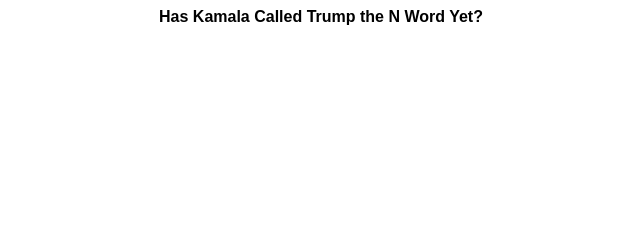
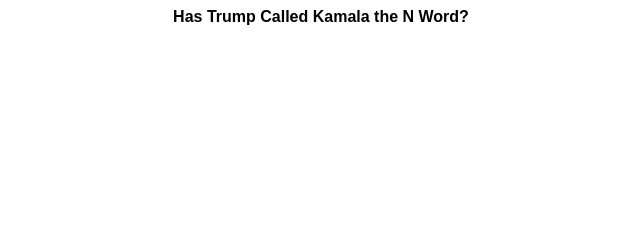
Before and after one commit to schmidtwmark/funnywebsite, a plain HTML site: page index.html in a window 1280 px wide. Shown: the top 240 px of the page, 319-959 px from the left. Drawn offline with Linux system fonts and the light colour scheme.

Commit message:
Remove yet

```diff
--- a/index.html
+++ b/index.html
@@ -29,7 +29,7 @@
 
 
 <body>
-    <h1>Has Kamala Called Trump the N Word Yet?</h1>
+    <h1>Has Trump Called Kamala the N Word?</h1>
     <p id="answer">Not Yet!</p>
 </body>
 
```
